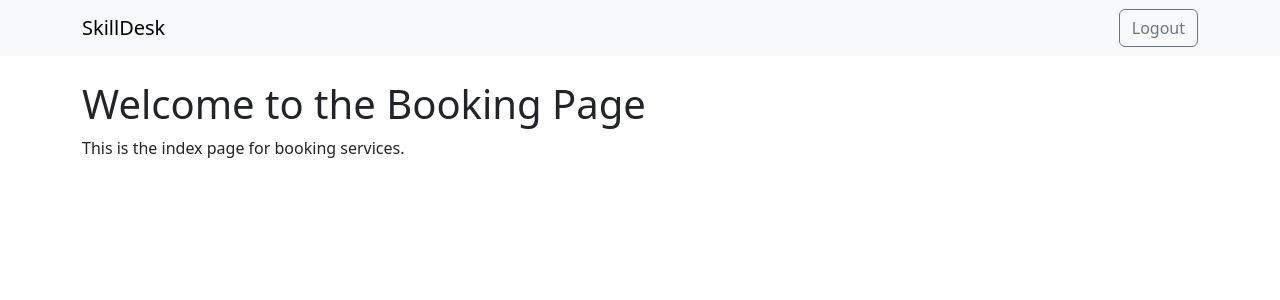
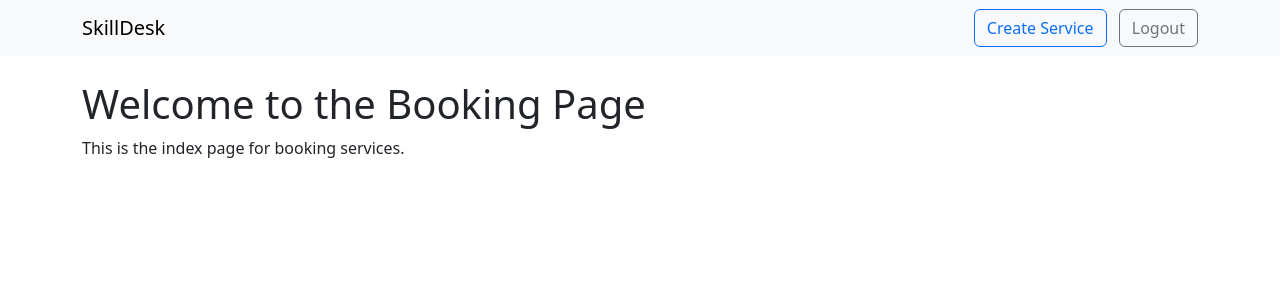
Before and after one commit to nithin77777/portfolio, a Django app: page /booking/index/ in a window 1280 px wide. Shown: the top 300 px of the page. Run offline with Django 5.2, Linux system fonts and the light colour scheme; the visitor is signed in with stand-in values (Sample User, id 1); some libraries are stand-ins or nearby versions.

Commit message:
button create view added

```diff
--- a/Skillshare/templates/base.html
+++ b/Skillshare/templates/base.html
@@ -14,6 +14,10 @@
         <div class="container">
             <a class="navbar-brand" href="{% url 'index' %}">SkillDesk</a>
             <div>
+                {% if request.user.is_authenticated and request.user.is_admin %}
+                <a class="btn btn-outline-primary me-2" href="{% url 'create_service' %}">Create Service</a>
+                {% endif %}
+
                 {% if request.user.is_authenticated %}
                 <a class="btn btn-outline-secondary" href="{% url 'logout' %}">Logout</a>
                 {% else %}
```
